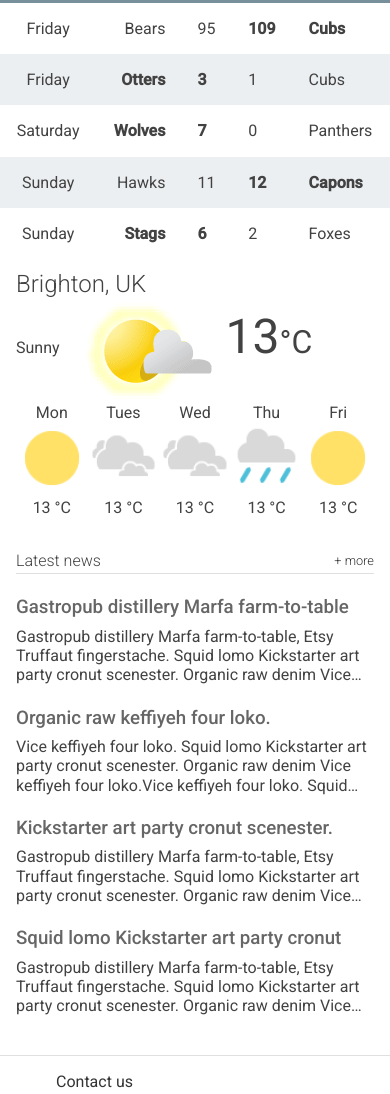
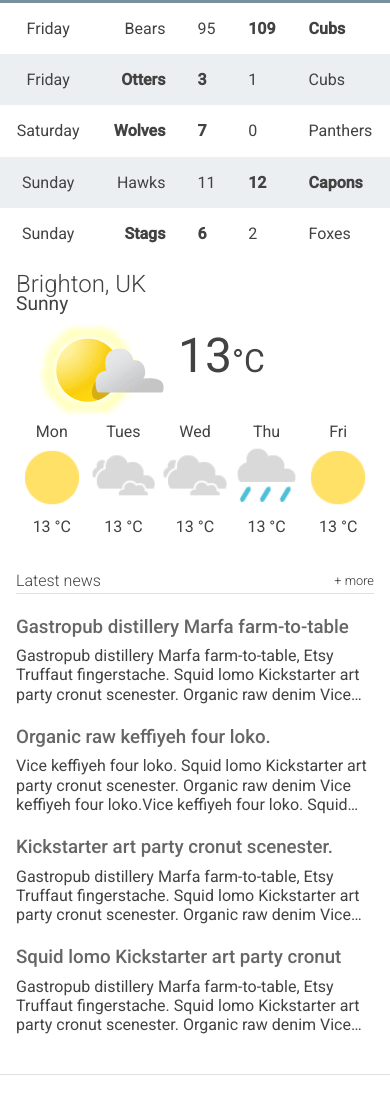
Before and after one commit to alisaid/responsive-website, a plain HTML site: page index.html in a window 390 px wide. Shown: the part 774-1868 px from the top of the page. Drawn offline with Linux system fonts and the light colour scheme.

```diff
--- a/main.css
+++ b/main.css
@@ -282,7 +282,7 @@
   font-size: 1.5em;
 }
 
-.weather__ {
+.weather__desc {
   display: block;
   font-size: 1.2em;
 }
```
